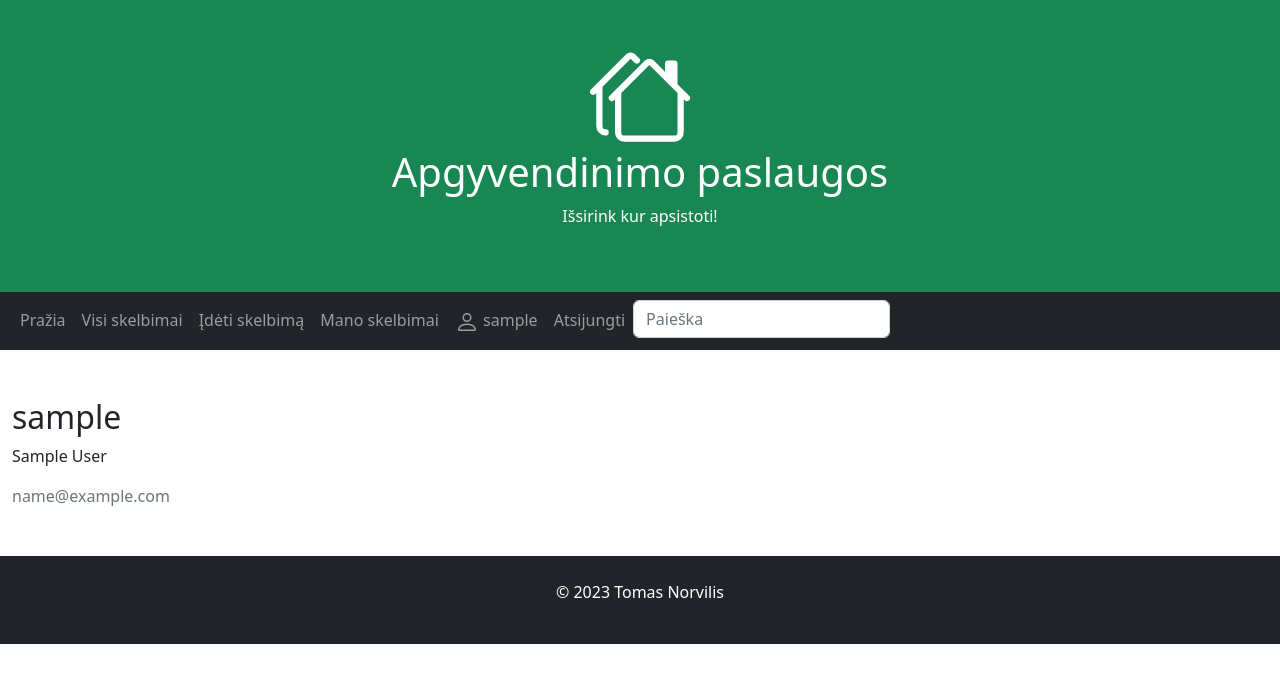
After one commit to TomasNorv/pythonApgyvendinimas_2023_02, a Django app: page /profilis/ in a window 1280 px wide. The commit adds this page. Shown: the top 683 px of the page. Run offline with Django 4.2, Linux system fonts and the light colour scheme; a user stored in the database is signed in; tables that the repository leaves empty hold one stand-in row (values such as "Sample post").

Commit message:
idetas Profilis vartotojo, atvaizduotas

```diff
--- a/mysite/apgyvendinimas/admin.py
+++ b/mysite/apgyvendinimas/admin.py
@@ -1,5 +1,5 @@
 from django.contrib import admin
-from .models import Objektas, ObjektasReview
+from .models import Objektas, ObjektasReview, Profilis
 
 
 # Register your models here.
@@ -14,3 +14,4 @@ class ObjektasReviewAdmin(admin.ModelAdmin):
 
 admin.site.register(Objektas, ObjektasAdmin)
 admin.site.register(ObjektasReview, ObjektasReviewAdmin)
+admin.site.register(Profilis)
--- a/mysite/apgyvendinimas/models.py
+++ b/mysite/apgyvendinimas/models.py
@@ -42,3 +42,16 @@ class ObjektasReview(models.Model):
         verbose_name = "Atsiliepimas"
         verbose_name_plural = 'Atsiliepimai'
         ordering = ['-date_created']
+
+
+class Profilis(models.Model):
+    user = models.OneToOneField(to=User, on_delete=models.CASCADE)
+    foto = models.ImageField(verbose_name= 'Nuotrauka', default="profile_pics/default.png", upload_to="profile_pics")
+
+    def __str__(self):
+        return f"{self.user.username} profilis"
+
+
+    class Meta:
+        verbose_name = "Profilis"
+        verbose_name_plural = 'Profiliai'
--- a/mysite/apgyvendinimas/templates/base.html
+++ b/mysite/apgyvendinimas/templates/base.html
@@ -34,10 +34,11 @@
         <a class="nav-link" href="{% url 'visi_skelbimai' %}">Visi skelbimai </a>
 
  {% if user.is_authenticated %}
+
         <li class="nav-item"><a class="nav-link" href="">Įdėti skelbimą</a></li>
       <li class="nav-item"><a class="nav-link" href="{% url 'user_skelbimai' %}">Mano skelbimai</a></li>
 
-         <li class="nav-item"><a class="nav-link" href="#">
+         <li class="nav-item"><a class="nav-link" href="{% url 'profilis' %}">
               <svg class="bi bi-person" width="1.5em" height="1.5em" viewBox="0 0 16 16" fill="currentColor" xmlns="http://www.w3.org/2000/svg">
                 <path fill-rule="evenodd" d="M13 14s1 0 1-1-1-4-6-4-6 3-6 4 1 1 1 1h10zm-9.995-.944v-.002.002zM3.022 13h9.956a.274.274 0 00.014-.002l.008-.002c-.001-.246-.154-.986-.832-1.664C11.516 10.68 10.289 10 8 10c-2.29 0-3.516.68-4.168 1.332-.678.678-.83 1.418-.832 1.664a1.05 1.05 0 00.022.004zm9.974.056v-.002.002zM8 7a2 2 0 100-4 2 2 0 000 4zm3-2a3 3 0 11-6 0 3 3 0 016 0z" clip-rule="evenodd"/>
               </svg>
--- /dev/null
+++ b/mysite/apgyvendinimas/templates/profilis.html
@@ -0,0 +1,15 @@
+{% extends "base.html" %}
+{% block title %}Profilis{% endblock %}
+{% block content %}
+    <div class="content-section">
+      <div class="media">
+        <img class="rounded-circle account-img" src="{{ user.profilis.nuotrauka.url }}">
+        <div class="media-body">
+          <h2 class="account-heading">{{ user.username }}</h2>
+            <p>{{ user.first_name }} {{ user.last_name }}</p>
+          <p class="text-secondary">{{ user.email }}</p>
+        </div>
+      </div>
+      <!-- FORM HERE -->
+    </div>
+{% endblock content %}
--- a/mysite/apgyvendinimas/urls.py
+++ b/mysite/apgyvendinimas/urls.py
@@ -6,8 +6,10 @@ urlpatterns = [
     path('', views.index, name='index'),
     path('skelbimai/', views.skelbimai, name= "visi_skelbimai"),
     path('skelbimai/<int:skelbimas_id>', views.skelbimas, name= 'skelbimas'),
+    path("skelbimai/<int:pk>", views.ObjektasDetailView.as_view(), name ="skelbimas"),
     path('search/', views.search, name='search'),
     path('userskelbimai/', views.UserObjektasListView.as_view(), name="user_skelbimai"),
     path('register/', views.register, name='register'),
+    path('profilis/', views.profilis, name='profilis'),
 
 ]
--- a/mysite/apgyvendinimas/views.py
+++ b/mysite/apgyvendinimas/views.py
@@ -1,15 +1,16 @@
-from django.shortcuts import render, get_object_or_404
+from django.shortcuts import render,redirect, reverse, get_object_or_404
 from django.http import HttpResponse
 from .models import Objektas
 from django.core.paginator import Paginator
 from django.db.models import Q
 from django.contrib.auth.mixins import LoginRequiredMixin
-from django.views.generic import ListView
+from django.views.generic import ListView, DetailView
 from django.views.decorators.csrf import csrf_protect
 from django.contrib import messages
-from django.shortcuts import redirect
 from django.contrib.auth.models import User
-
+from django.views.generic.edit import FormMixin
+from .forms import ObjektasReviewForm
+from django.contrib.auth.decorators import login_required
 # Create your views here.
 
 def index(request):
@@ -57,6 +58,29 @@ class UserObjektasListView(LoginRequiredMixin, ListView):
         return Objektas.objects.filter(user=self.request.user)
 
 
+class ObjektasDetailView(FormMixin, DetailView):
+    model = Objektas
+    template_name = 'skelbimai.html'
+    context_object_name = 'skelbimas'
+    form_class = ObjektasReviewForm
+    def get_success_url(self):
+        return reverse('skelbimas', kwargs={'pk': self.object.id})
+
+    def post(self, request, *args, **kwargs):
+        self.object = self.get_object()
+        form = self.get_form()
+        if form.is_valid():
+            return self.form_valid(form)
+        else:
+            return self.form_invalid(form)
+
+    def form_valid(self, form):
+        form.instance.skelbimas = self.object
+        form.instance.reviewer = self.request.user
+        form.save()
+        return super(ObjektasDetailView, self).form_valid(form)
+
+
 @csrf_protect
 def register(request):
     if request.method == "POST":
@@ -80,3 +104,8 @@ def register(request):
             messages.error(request, 'Slaptažodžiai nesutampa!')
             return redirect('register')
     return render(request, 'register.html')
+
+
+@login_required
+def profilis(request):
+    return render(request, 'profilis.html')
```
Also changed, not shown: mysite/apgyvendinimas/templates/skelbimas.html (+11 -0 lines).
